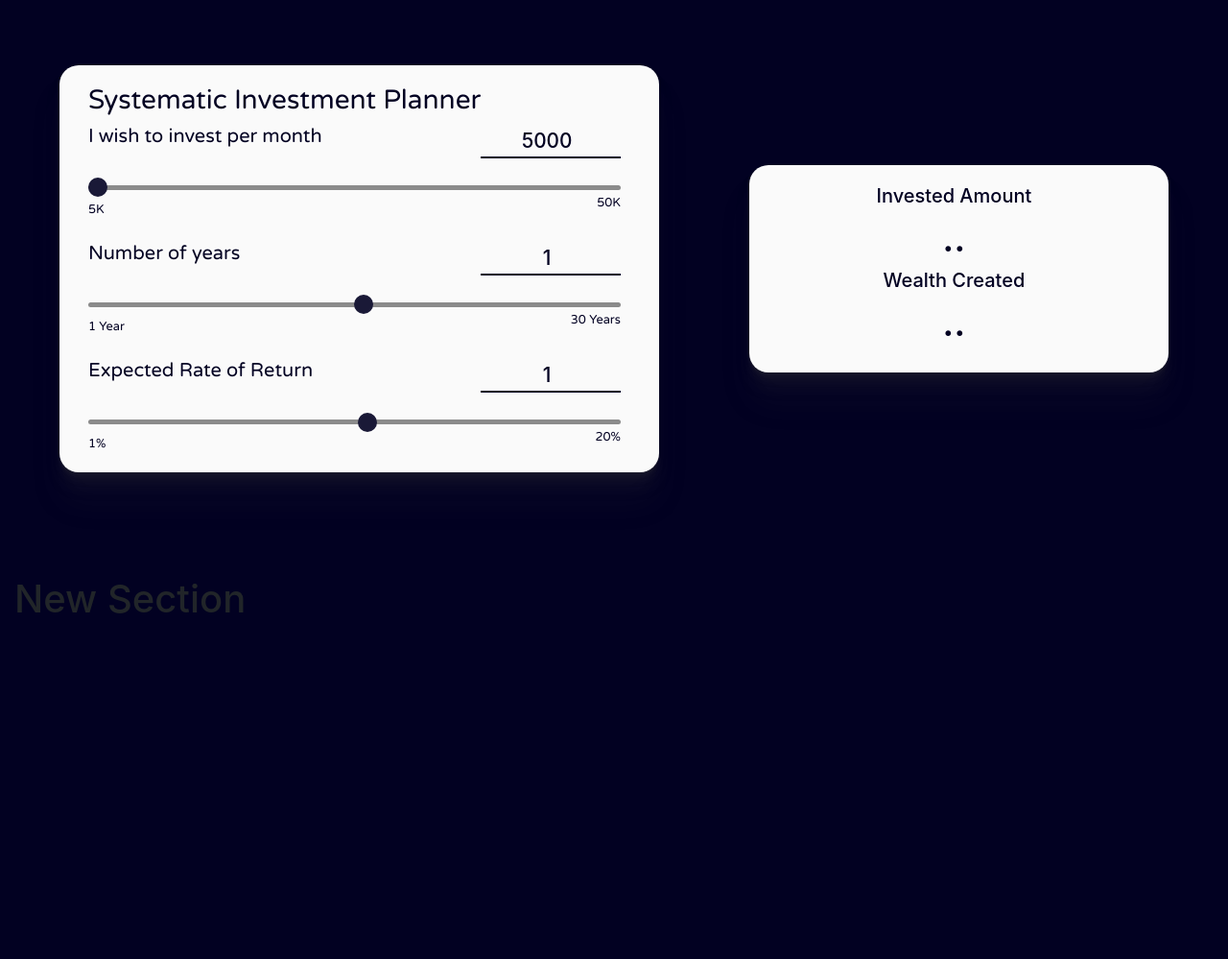
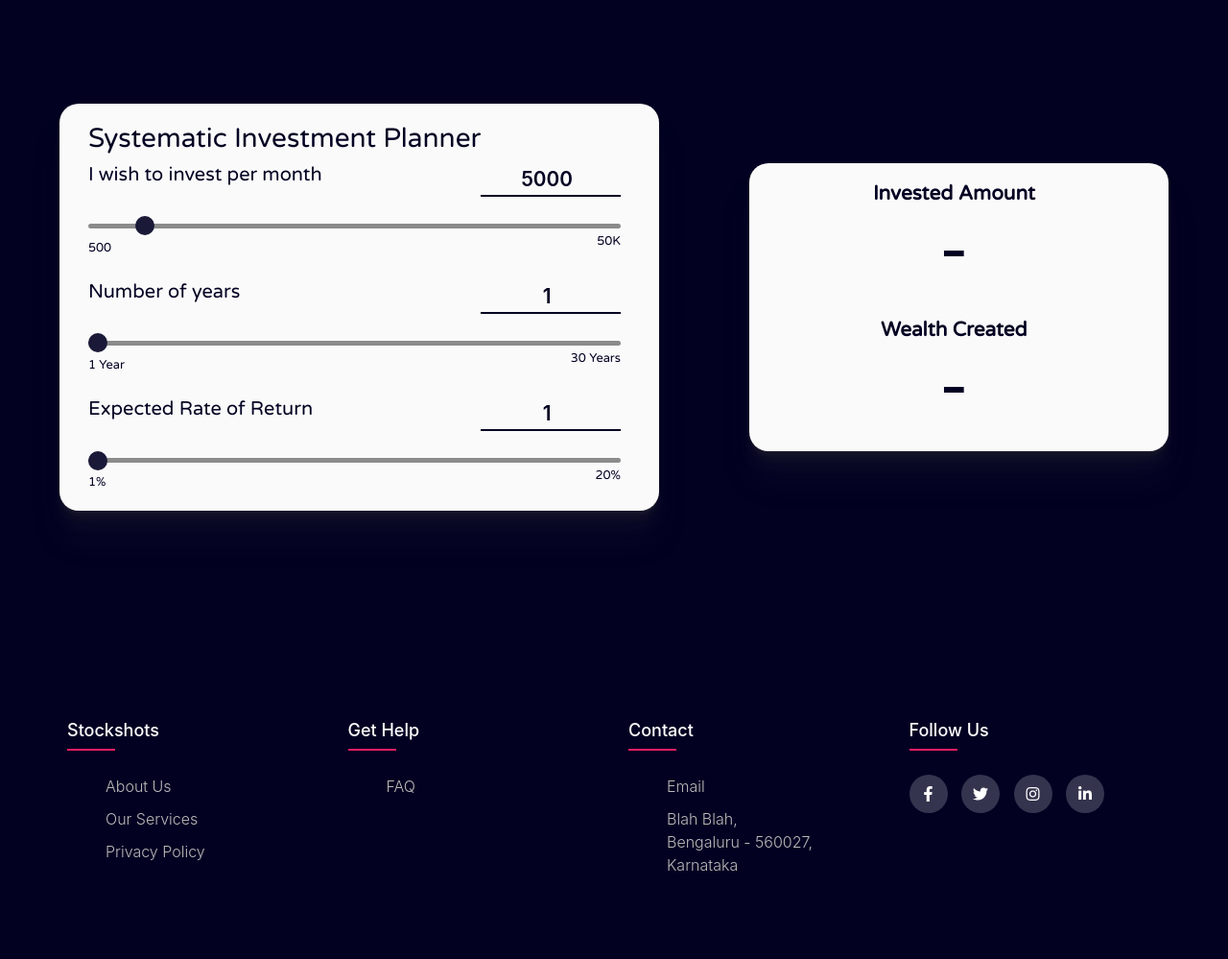
Before and after one commit to vaish-vs/StockShots, a plain HTML site: page index.html in a window 1280 px wide. Shown: the part 740-1739 px from the top of the page at 96% size. Before the commit the page ends 1396 px from the top, so only its background shows below. Drawn offline with nearby package versions, Linux system fonts and the light colour scheme; a web font is replaced by a local one.

Commit message:
Footer addition and optimisations

```diff
--- a/css/portfolio.css
+++ b/css/portfolio.css
@@ -53,7 +53,7 @@ body{
 #section2{
     background-color: #020122;
     color: #fafafa;
-    height: 80vh;
+    height: 90vh;
     box-sizing: border-box;
     text-align: center;
     align-items: center;
@@ -101,9 +101,6 @@ body{
 }
 
 
-
-
-
 .invcalc-heading{
     font-family: 'Varela Round', sans-serif;
     color: #020122;
@@ -112,7 +109,7 @@ body{
 
 .wish{
     font-family: 'Varela Round', sans-serif;
-    font-weight: 400;
+    font-weight: 500;
     font-size: 1.25em;
     display: inline;
     color: #020122;
@@ -123,7 +120,7 @@ body{
     width: 7em;
     text-align: center;
     padding-right: 10px;
-    font-weight: 480;
+    font-weight: 580;
     outline: none;
     border: none;
     font-size: 1.3em;
@@ -179,14 +176,120 @@ body{
     opacity: 1;
 }
 
-
-.footer{
-    height: 100vh;
-    box-sizing: border-box;
+.investedamountheading, .wealthcreatedheading{
+    font-family: 'Varela Round', sans-serif;
+    font-size: 1.3em;
 }
 
+.wealthcreated, .investedamount{
+    font-size: 4em;
+}
+
+/****************FOOTER***********/
+
+.container{
+	max-width: 1170px;
+	margin:auto;
+}
+.row{
+	display: flex;
+	flex-wrap: wrap;
+}
+ul{
+	list-style: none;
+}
+.footer{
+	background-color: #020122;
+    padding: 70px 0;
+}
+.footer-col{
+   width: 25%;
+   padding: 0 15px;
+}
+.footer-col h4{
+	font-size: 18px;
+	color: #ffffff;
+	text-transform: capitalize;
+	margin-bottom: 35px;
+	font-weight: 500;
+	position: relative;
+}
+.footer-col h4::before{
+	content: '';
+	position: absolute;
+	left:0;
+	bottom: -10px;
+	background-color: #e91e63;
+	height: 2px;
+	box-sizing: border-box;
+	width: 50px;
+}
+.footer-col ul li:not(:last-child){
+	margin-bottom: 10px;
+}
+.footer-col ul li a{
+	font-size: 16px;
+	text-transform: capitalize;
+	color: #ffffff;
+	text-decoration: none;
+	font-weight: 300;
+	color: #bbbbbb;
+	display: block;
+	transition: all 0.3s ease;
+}
+.footer-col ul li a:hover{
+	color: #ffffff;
+	padding-left: 8px;
+}
+
+.footer-col ul li p{
+	font-size: 16px;
+	text-transform: capitalize;
+	color: #ffffff;
+	text-decoration: none;
+	font-weight: 300;
+	color: #bbbbbb;
+	display: block;
+	transition: all 0.3s ease;
+}
+.footer-col ul li p:hover{
+	color: #ffffff;
+	padding-left: 8px;
+}
+
+.footer-col .social-links a{
+	display: inline-block;
+	height: 40px;
+	width: 40px;
+	background-color: rgba(255,255,255,0.2);
+	margin:0 10px 10px 0;
+	text-align: center;
+	line-height: 40px;
+	border-radius: 50%;
+	color: #ffffff;
+	transition: all 0.5s ease;
+}
+.footer-col .social-links a:hover{
+	color: #24262b;
+	background-color: #ffffff;
+}
+
+/*responsive*/
+@media(max-width: 767px){
+  .footer-col{
+    width: 50%;
+    margin-bottom: 30px;
+}
+}
+@media(max-width: 574px){
+  .footer-col{
+    width: 100%;
+}
+}
+
+
 /*Iphone X, 6, 7, 8, Google pixel etc*/
-@media only screen and (max-width: 400px) {
+/*@media only screen and (max-width: 400px) {
     .homescreen-title{
         font-size: 4.2em;
     }
@@ -194,8 +297,83 @@ body{
     #performancebtntitle{
         margin-top: 70%;
     }
+
+    #section2{
+        flex-direction: column;
+        height: 100%;
+    }
+
+    .investmentcalc{
+        width: 98%;
+    }
+
+    .invcalc-heading{
+        font-size: 1.4em;
+        font-weight: 600;
+    }
+
+    .wish{
+        font-size: 1.3em;
+    }
+
+    .inv-value{
+        font-size: 1.3em;
+        width: 4em;
+    }
+
+    .investmentresult{
+        margin-top: 20px;
+        width: 98%;
+    }
+}*/
+
+/*Iphone 7+, 8+ etc*/
+@media only screen and (max-width: 450px) {
+    .homescreen-title{
+        font-size: 4.2em;
+    }
+
+    #performancebtntitle{
+        margin-top: 70%;
+    }
+
+    #section2{
+        flex-direction: column;
+        height: 100%;
+        padding-bottom: 30px;
+    }
+
+    .investmentcalc{
+        width: 98%;
+    }
+
+    .invcalc-heading{
+        font-size: 1.4em;
+        font-weight: 600;
+    }
+
+    .wish{
+        font-size: 1.3em;
+    }
+
+    .inv-value{
+        font-size: 1.3em;
+        width: 4em;
+    }
+
+    .investmentresult{
+        margin-top: 20px;
+        width: 98%;
+    }
+
+    .investedamountheading, .wealthcreatedheading{
+        font-size: 1.3em;
+    }
+
+    .investedamount, .wealthcreated{
+        font-size: 2em;
+    }
 }
-
 
 /*Iphone SE*/
 @media only screen and (max-width: 400px) {
--- a/index.html
+++ b/index.html
@@ -65,35 +65,35 @@
 <!------------------------------Investment Calculator section------------------------------------->
 <!------------------------------------------------------------------------------------------------>
       <section >
-        <div class="container-fluid" id="section2" data-aos="fade-up" >
-            <div class="investmentcalc">
+        <div class="container-fluid" id="section2">
+            <div class="investmentcalc" data-aos="fade-up" >
               <h3 class="invcalc-heading">Systematic Investment Planner</h3>
 
               <h4 class="wish">I wish to invest per month</h4>
               <input type="text" value="5000" class="inv-value" id="inv-value"><br>
-              <input type="range" min="5000" max="50000" value="5000" class="slider" step="500" id="invslider">
-              <h6 id="subtext">5K</h6>
+              <input type="range" min="500" max="50000" value="5000" class="slider" step="500" id="invslider">
+              <h6 id="subtext">500</h6>
               <h6 id="subtext" class="subtextright">50K</h6><br><br>
 
               <h4 class="wish">Number of years</h4>
               <input type="text" value="1" class="inv-value" id="yearvalue"><br>
-              <input type="range" min="1" max="30" value="1 Years" class="slider" step="1" id="yearslider">
+              <input type="range" min="1" max="30" value="1" class="slider" step="1" id="yearslider">
               <h6 id="subtext">1 Year</h6>
               <h6 id="subtext" class="subtextright">30 Years</h6><br><br>
 
               <h4 class="wish">Expected Rate of Return</h4>
               <input type="text" value="1" class="inv-value" id="returnvalue"><br>
-              <input type="range" min="1" max="20" value="1%" class="slider" step="1%" id="returnslider">
+              <input type="range" min="1" max="20" value="1" class="slider" step="1" id="returnslider">
               <h6 id="subtext">1%</h6>
               <h6 id="subtext" class="subtextright">20%</h6>
             </div>
 
-            <div class="investmentresult">
-              <h5>Invested Amount</h5>
-              <h1 class="investedamount">..</h1>
+            <div class="investmentresult" data-aos="fade-up">
+              <h5 class="investedamountheading"><b>Invested Amount</b></h5>
+              <h1 class="investedamount">-</h1><br>
 
-              <h5>Wealth Created</h5>
-              <h1 class="wealthcreated">..</h1>
+              <h5 class="wealthcreatedheading"><b>Wealth Created</b></h5>
+              <h1 class="wealthcreated">-</h1>
             </div>
             </div>
       </section>
@@ -104,17 +104,53 @@
 <!------------------------------------------------------------------------------------------------>
 <!---------------------------------------Footer Section------------------------------------------->
 <!------------------------------------------------------------------------------------------------>
-      <section>
-        <div class="container-fluid"  id="footer">
-          <h1>New Section</h1>
+
+<footer class="footer">
+  <div class="container">
+    <div class="row">
+      <div class="footer-col">
+        <h4>Stockshots</h4>
+        <ul>
+          <li><a href="#">about us</a></li>
+          <li><a href="#">our services</a></li>
+          <li><a href="#">privacy policy</a></li>
+        </ul>
+      </div>
+      <div class="footer-col">
+        <h4>get help</h4>
+        <ul>
+          <li><a href="#">FAQ</a></li>
+        </ul>
+      </div>
+      <div class="footer-col">
+        <h4>Contact</h4>
+        <ul>
+          <li><a href="mailto: stockshotsin@gmail.com">Email</a></li>
+          <li><p>Blah Blah,<br>Bengaluru - 560027,<br>Karnataka</p></li>
+        </ul>
+      </div>
+      <div class="footer-col">
+        <h4>follow us</h4>
+        <div class="social-links">
+          <a href="#"><i class="fab fa-facebook-f"></i></a>
+          <a href="https://twitter.com/stockshotsinc" target="_blank" rel="noopener noreferrer"><i class="fab fa-twitter"></i></a>
+          <a href="https://www.instagram.com/stockshotsin/" target="_blank" rel="noopener noreferrer"><i class="fab fa-instagram"></i></a>
+          <a href="#"><i class="fab fa-linkedin-in"></i></a>
         </div>
-      </section>
+      </div>
+    </div>
+  </div>
+</footer>
 
 
-      <script src="https://unpkg.com/aos@2.3.1/dist/aos.js"></script>
+
+
+<!--Loading Scripts-->
+
+<script src="https://unpkg.com/aos@2.3.1/dist/aos.js"></script>
       <script>
         AOS.init({
-          duration: 650,
+          duration: 900,
           delay: 150,
         });
       </script>
--- a/scripts/index.js
+++ b/scripts/index.js
@@ -10,9 +10,32 @@ const returnSlider = document.querySelector("#returnslider")
 const investedamountText = document.querySelector(".investedamount")
 const createdWealthText = document.querySelector(".wealthcreated")
 
+
 var investedamount;
 var createdWealth;
 var interestRate;
+
+function nFormatter(num, digits) {
+    var si = [
+      { value: 1, symbol: "" },
+      { value: 1E3, symbol: "K" },
+      { value: 1E5, symbol: "L" },
+      { value: 1E9, symbol: "G" },
+      { value: 1E12, symbol: "T" },
+      { value: 1E15, symbol: "P" },
+      { value: 1E18, symbol: "E" }
+    ];
+    var rx = /\.0+$|(\.[0-9]*[1-9])0+$/;
+    var i;
+    for (i = si.length - 1; i > 0; i--) {
+      if (num >= si[i].value) {
+        break;
+      }
+    }
+    return (num / si[i].value).toFixed(digits).replace(rx, "$1") + si[i].symbol;
+  }
+
+
 
 var rangeValue = function(){
     var newValue = invSlider.value;
@@ -20,13 +43,14 @@ var rangeValue = function(){
 
     //Calculating Invested Amount
     investedamount = invSlider.value * 12 * yearSlider.value;
-    investedamountText.innerHTML = investedamount;
+    investedamountText.innerHTML = nFormatter(investedamount, 2);
 
     //Calculating Wealth Created
     interestRate = returnSlider.value/1200;
     createdWealth = invSlider.value * ((Math.pow((1+interestRate), yearSlider.value*12) - 1)/interestRate) * (1+interestRate);
-    createdWealthText.innerHTML = Math.round(createdWealth);
-    console.log(Math.round(createdWealth));
+    //createdWealthText.innerHTML = Math.round(createdWealth/1000)*1000;
+    createdWealthText.innerHTML = nFormatter(createdWealth, 2);
+
 
 }
 
@@ -36,13 +60,15 @@ var yearRange = function(){
 
     //Calculating Invested Amount
     investedamount = invSlider.value * 12 * yearSlider.value;
-    investedamountText.innerHTML = investedamount;
+    investedamountText.innerHTML = nFormatter(investedamount, 2);
 
     //Calculating Wealth Created
     interestRate = returnSlider.value/1200;
     createdWealth = invSlider.value * ((Math.pow((1+interestRate), yearSlider.value*12) - 1)/interestRate) * (1+interestRate);
-    createdWealthText.innerHTML = Math.round(createdWealth);
-    console.log(Math.round(createdWealth));
+    //createdWealthText.innerHTML = Math.round(createdWealth/1000)*1000;
+    createdWealthText.innerHTML = nFormatter(createdWealth, 2);
+
+    console.log(yearValue.value.toString().slice(0, 2));
 
 }
 
@@ -52,15 +78,35 @@ var returnRange = function(){
 
     //Calculating Invested Amount
     investedamount = invSlider.value * 12 * yearSlider.value;
-    investedamountText.innerHTML = investedamount;
+    investedamountText.innerHTML = nFormatter(investedamount, 2);
 
     //Calculating Wealth Created
     interestRate = returnSlider.value/1200;
     createdWealth = invSlider.value * ((Math.pow((1+interestRate), yearSlider.value*12) - 1)/interestRate) * (1+interestRate);
-    createdWealthText.innerHTML = Math.round(createdWealth);
-    console.log(Math.round(createdWealth));
+    //createdWealthText.innerHTML = Math.round(createdWealth/1000)*1000;
+    createdWealthText.innerHTML = nFormatter(createdWealth, 2);
 }
+
+var invValueUpdate = function(){
+    var realValue = investmentValue.value;
+    invSlider.value = realValue;
+}
+
+var yearValueUpdate = function(){
+    var realValue = yearValue.value;
+    yearSlider.value = realValue;
+}
+
+var returnValueUpdate = function(){
+    var realValue = returnValue.value;
+    returnSlider.value = realValue;
+}
+
+
 
 invSlider.addEventListener("input", rangeValue);
 yearSlider.addEventListener("input", yearRange);
 returnSlider.addEventListener("input", returnRange);
+investmentValue.addEventListener("change", invValueUpdate);
+yearValue.addEventListener("change", yearValueUpdate);
+returnValue.addEventListener("change", returnValueUpdate);
```
Also changed, not shown: todo.txt.
